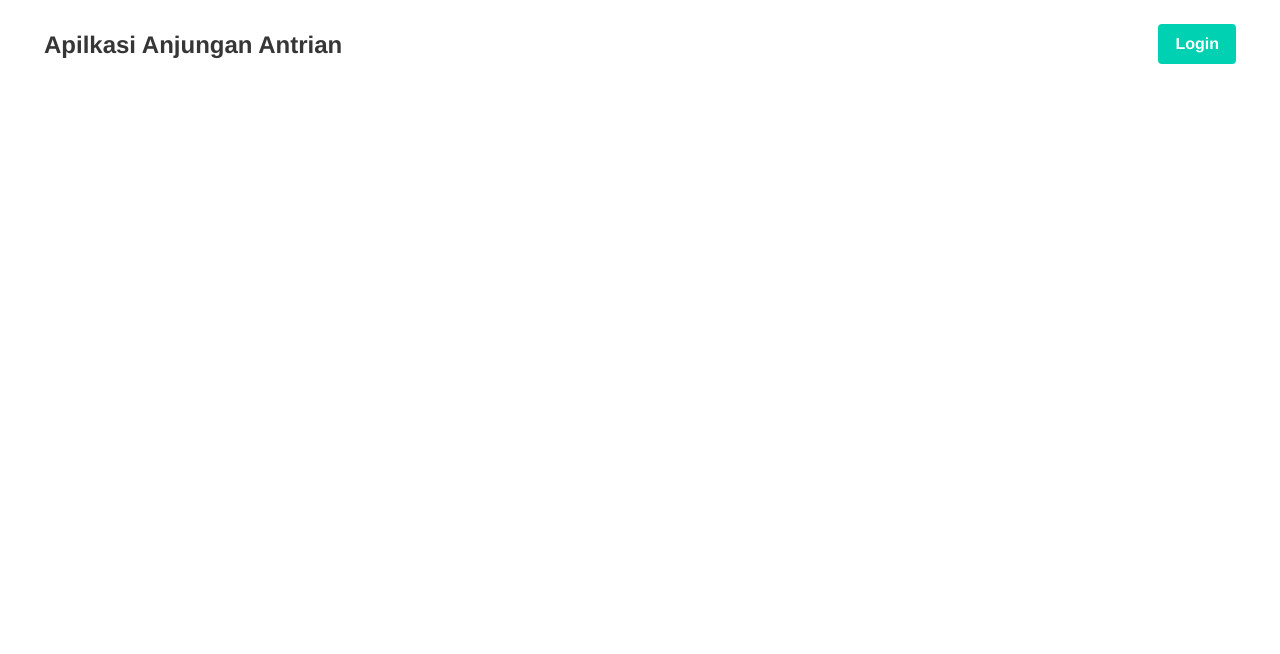
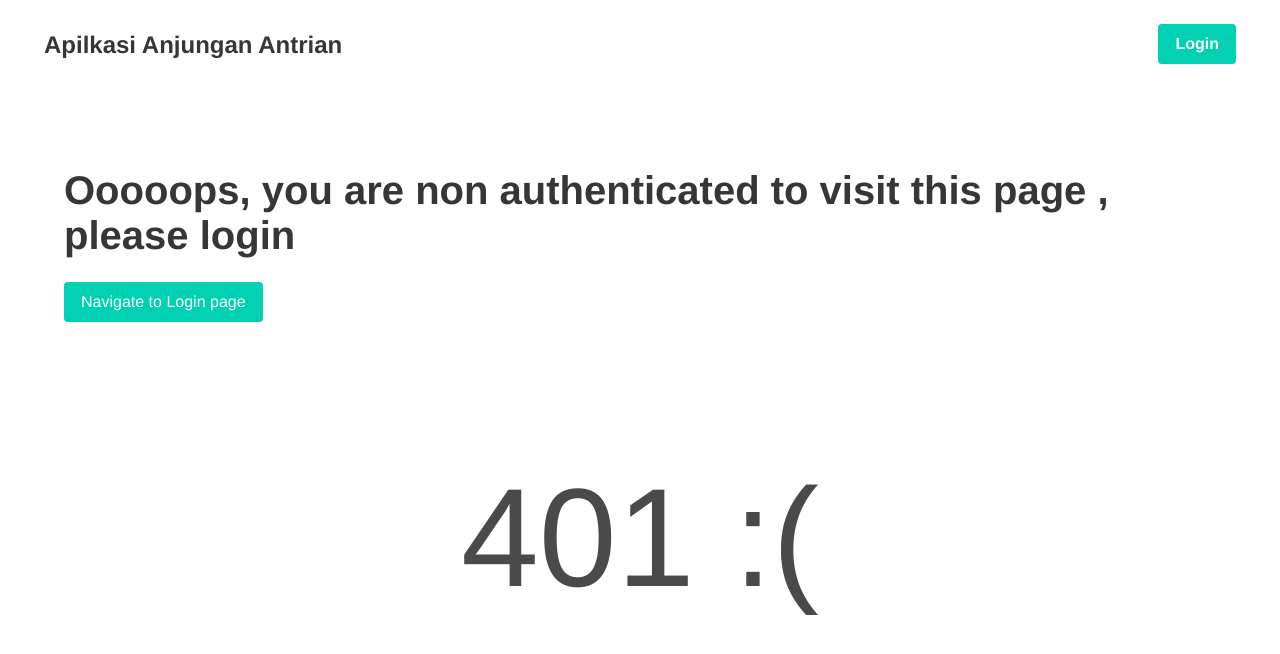
Before and after one commit to anasmisbah/antrian-front-end, a Vue app: page /401 in a window 1280 px wide. Shown: the top 654 px of the page. Built offline with nearby package versions, Linux system fonts and the light colour scheme; what vue-toasted would draw is missing.

Commit message:
add modules instansi dan layanan

```diff
--- /dev/null
+++ b/src/components/ErrorView.vue
@@ -0,0 +1,45 @@
+<template>
+  <div class="notFoundContainer">
+    <div class="m-b-xxl">
+      <h1 class="title">{{title}}</h1>
+      <router-link :to="{name: navigateToPage}" class="button is-primary">{{navigateToText}}</router-link>
+    </div>
+    <h2 class="subtitle">{{status}}<span> :(</span></h2>
+  </div>
+</template>
+
+<script>
+export default {
+    props: {
+      title: {
+        required: true,
+        type: String
+      },
+      status: {
+        required: true,
+        type: String
+      },
+      navigateToPage: {
+        required: true,
+        type: String
+      },
+      navigateToText: {
+        required: true,
+        type: String
+      }
+    }
+}
+</script>
+
+<style scoped>
+  .title {
+    font-size: 40px;
+  }
+  .subtitle {
+    font-size: 140px;
+    text-align: center;
+  }
+  .notFoundContainer {
+    margin-top: 80px;
+  }
+</style>
--- a/src/components/InstansiItem.vue
+++ b/src/components/InstansiItem.vue
@@ -1,6 +1,6 @@
 <template>
   <div class="column is-one-third">
-      <router-link :to="{name: 'PageDetailInstansi',params:{id:'1'}}">
+      <router-link :to="{name: 'PageDetailInstansi',params:{id:instansi.id}}">
           <div class="card is-hoverable large">
             <div class="card-image">
               <figure class="image is-4by3">
@@ -10,13 +10,13 @@
             <div class="card-content">
               <div class="level m-b-md">
                 <div class="media-content">
-                    <p class="title is-4 no-padding is-marginless">Beer and Burger in Hamburg</p>
+                    <p class="title is-4 no-padding is-marginless">{{ instansi.nama }}</p>
                     <span class="tag is-success">Aktif</span>
                     <p class="subtitle is-7">Tomorrow · Times Square · 05201 </p>
                 </div>
               </div>
               <div class="content">
-                  Jalan blabla
+                  {{ instansi.alamat }}
               </div>
             </div>
           </div>
@@ -26,7 +26,12 @@
 
 <script>
 export default {
-
+  props:{
+    instansi:{
+      required:true,
+      type:Object
+    }
+  }
 }
 </script>
 
--- a/src/components/shared/AppSpinner.vue
+++ b/src/components/shared/AppSpinner.vue
@@ -15,7 +15,7 @@ export default {
 
 <style scopped>
 .sk-folding-cube {
-  margin: 20px auto;
+  margin: 200px auto 25px;
   width: 40px;
   height: 40px;
   position: relative;
--- a/src/main.js
+++ b/src/main.js
@@ -1,6 +1,7 @@
 import Vue from 'vue'
 import App from './App.vue'
 import router from './router'
+import store from './store'
 import vuelidate from 'vuelidate'
 import toasted from 'vue-toasted'
 Vue.config.productionTip = false
@@ -11,6 +12,7 @@ Vue.use(toasted)
 
 new Vue({
   router,
+  store,
   vuelidate,
   render: h => h(App),
 }).$mount('#app')
--- a/src/pages/PageHome.vue
+++ b/src/pages/PageHome.vue
@@ -1,19 +1,20 @@
 <template>
   <div>
-    <!-- <div v-if="pageLoader_isDataLoaded" class="container"> -->
+    <div v-if="pageLoader_isDataLoaded" class="container">
       <div  class="container">
         <section class="section">
           <div>
             <h1 class="title">Instansi</h1>
             <div class="columns cover is-multiline is-mobile">
-            <InstansiItem/>
+              <InstansiItem v-for="instansi in allInstansi" :key="instansi.id" :instansi="instansi"/>
             </div>
           </div>
         </section>
       </div>
-    <!-- <div v-else class="container">
+    </div>
+    <div v-else class="container">
       <AppSpinner />
-    </div> -->
+    </div>
  </div>
 </template>
 
@@ -21,6 +22,7 @@
   import PageLoader from '@/mixins/PageLoader'
   import AppSpinner from '../components/shared/AppSpinner'
   import InstansiItem from '../components/InstansiItem'
+  import { mapActions,mapState } from "vuex";
   export default {
     components:{
       InstansiItem,
@@ -28,14 +30,20 @@
     },
      mixins:[PageLoader],
     computed: {
-
+      ...mapState({
+        allInstansi: state => state.instansi.items
+      })
     },
      created() {
-
-
+       Promise.all([this.fetchAllInstansi()])
+       .then(() => {
+         this.pageLoader_resolveData()})
+       .catch(()=>{
+         this.pageLoader_resolveData()
+       })
      },
      methods: {
-
+       ...mapActions('instansi',['fetchAllInstansi'])
      },
   }
 </script>
--- a/src/pages/PageInstansiDetail.vue
+++ b/src/pages/PageInstansiDetail.vue
@@ -12,7 +12,7 @@
             <div class="media-content">
               <div class="content">
                 <h1 class="title">
-                  Instansi Anu
+                  Nama Instansi
                 </h1>
               </div>
             </div>
--- /dev/null
+++ b/src/pages/PageNotAuthenticated.vue
@@ -0,0 +1,20 @@
+<template>
+  <div class="container">
+    <ErrorView :title="'Ooooops, you are non authenticated to visit this page , please login'"
+               :status="'401'"
+               :navigateToPage="'PageLogin'"
+               :navigateToText="'Navigate to Login page'" />
+  </div>
+</template>
+
+<script>
+  import ErrorView from '@/components/ErrorView'
+  export default {
+    components: {
+      ErrorView
+    }
+  }
+</script>
+
+<style scoped>
+</style>
--- /dev/null
+++ b/src/pages/PageNotFound.vue
@@ -0,0 +1,20 @@
+<template>
+  <div class="container">
+    <ErrorView :title="'Ooooops, page you are trying to access doesn\'t exist'"
+               :status="'404'"
+               :navigateToPage="'PageHome'"
+               :navigateToText="'Navigate back Home'" />
+  </div>
+</template>
+
+<script>
+  import ErrorView from '@/components/ErrorView'
+  export default {
+    components: {
+      ErrorView
+    }
+  }
+</script>
+
+<style scoped>
+</style>
--- a/src/router/index.js
+++ b/src/router/index.js
@@ -6,6 +6,8 @@ import PageHome from '../pages/PageHome.vue'
 import PageInstansiDetail from '../pages/PageInstansiDetail.vue'
 import PageLogin from '../pages/PageLogin.vue'
 import PageAntrianLayanan from '../pages/PageAntrianLayanan.vue'
+import PageNotFound from '../pages/PageNotFound.vue'
+import PageNotAuthenticated from '../pages/PageNotAuthenticated.vue'
 
 Vue.use(Router)
 
@@ -30,6 +32,16 @@ const router = new Router({
             path:'/login',
             name: 'PageLogin',
             component: PageLogin
+        },
+        {
+            path: '/401',
+            name : 'PageNotAuthenticated',
+            component : PageNotAuthenticated
+        },
+        {
+            path: '*',
+            name : 'PageNotFound',
+            component : PageNotFound
         }
     ],
     mode:'history'
--- a/src/store/index.js
+++ b/src/store/index.js
@@ -16,6 +16,11 @@ export default new Vuex.Store({
     },
 
     mutations:{
-
+        setItems (state,{resource,items}){
+            state[resource].items = items
+        },
+        setItem(state,{resource,item}){
+            state[resource].item = item
+        },
     }
 })
--- a/src/store/modules/instansi.js
+++ b/src/store/modules/instansi.js
@@ -8,8 +8,15 @@ export default {
         item:{}
     },
     actions:{
-        fetchAllInstansi(contex){
+        fetchAllInstansi({commit,state}){
+            commit('setItems',{resource:'instansi',items:[]},{root:true})
+            axios.get('https://next.json-generator.com/api/json/get/4yVevDfvw')
+            .then(res=>{
+                const dataInstansi = res.data
+                commit('setItems',{resource:'instansi',items:dataInstansi},{root:true})
 
+                return state.items
+            })
         },
         fetchDetailInstansi(contex,instansiId){
 
--- a/src/store/modules/layanan.js
+++ b/src/store/modules/layanan.js
@@ -12,7 +12,7 @@ export default {
     actions:{
         fetchAllLayanan(context,instansiId){
 
-        }
+        },
 
     },
     mutations:{
```
Lines whose indentation alone changed are shown as unchanged.
